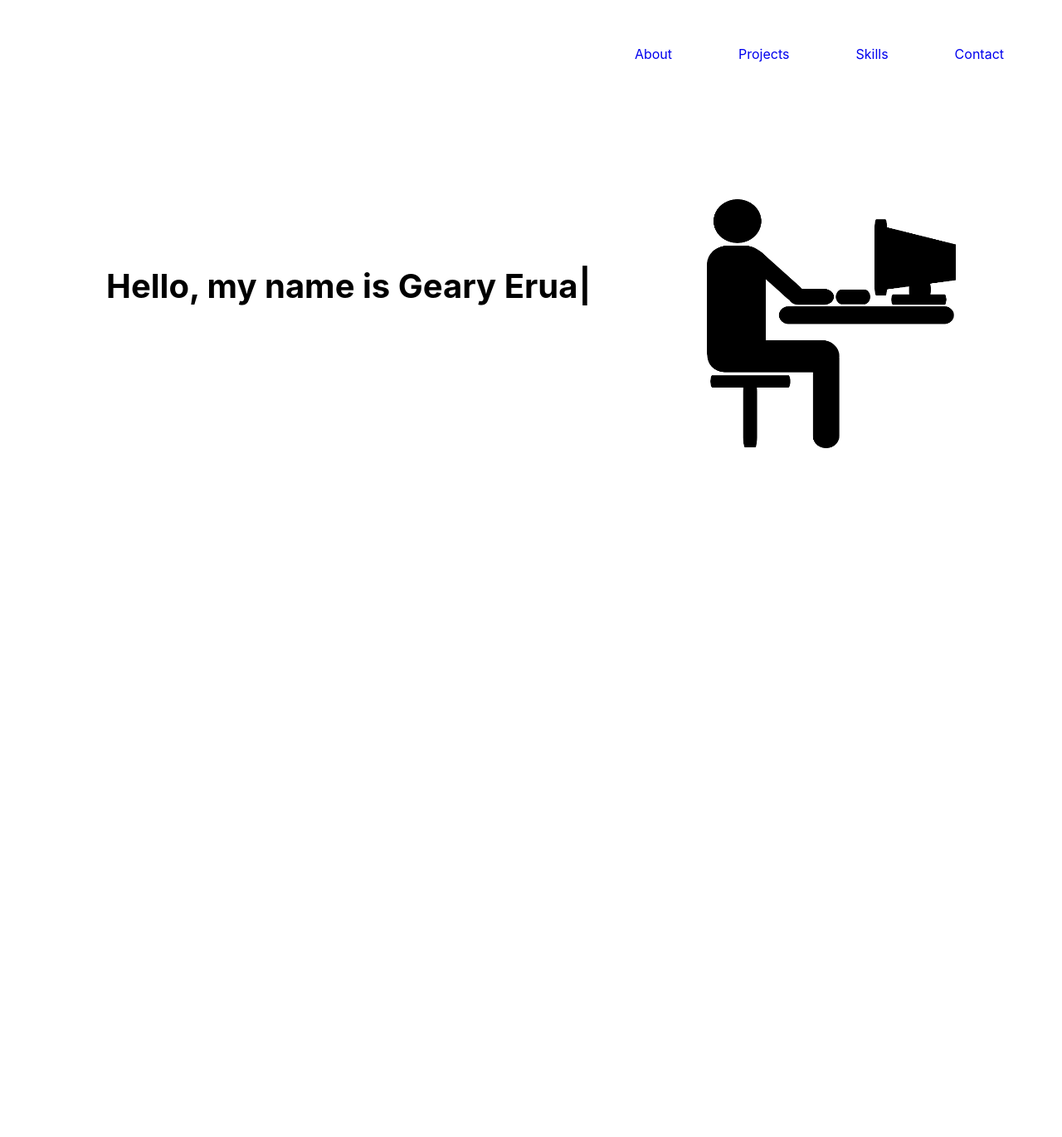
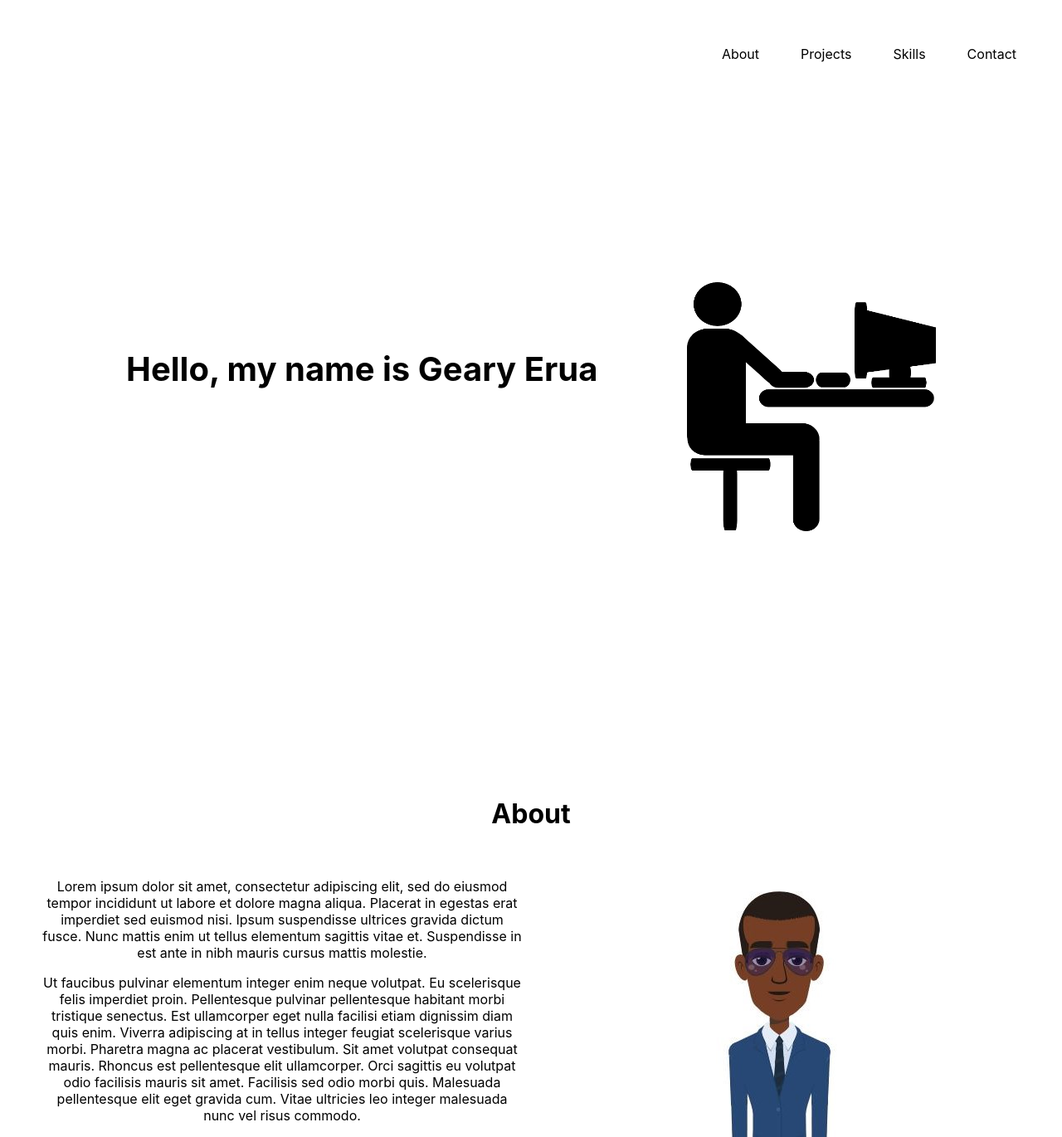
Before and after one commit to Geary-E/portfolio_site, a React (Create React App) app in the folder portfolio/: page / in a window 1280 px wide. Shown: the top 1370 px of the page at 83% size. Before the commit the page ends 800 px from the top, so only its background shows below. Built offline with nearby package versions, Linux system fonts and the light colour scheme.

Commit message:
Portfolio Updates

```diff
--- a/portfolio/src/App.css
+++ b/portfolio/src/App.css
@@ -16,13 +16,12 @@
   margin: 0;
   padding: 0;
   list-style-type: none;
-  /*background-color: black;
-  color: white;*/
   width: 100%;
 }
 
 .navbar-list li {
   padding: 25px;
+  cursor: pointer;
 }
 
 .navbar-list a {
@@ -37,12 +36,18 @@
   color: white;
 }
 
+.main-container {
+  position: relative;
+  height: 100vh;
+}
+
 .home-image {
   width: 300px;
   height: 300px;
   position: absolute;
   top: 30%;
-  right: 10%
+  right: 10%;
+  z-index: 0;
 }
 
 .typewriter {
@@ -51,4 +56,70 @@
   position: absolute;
   top: 40%;
   left: 10%;
+  z-index: 1;
 }
+
+.sections {
+  display: block;
+}
+
+.about-section {
+  padding: 20px;
+  display: flex;
+ /* flex-direction: row;
+  justify-content: center; */
+}
+
+.about-section h1 {
+  text-align: center;
+}
+
+.left-side {
+  flex: 1;
+  padding-right: 10px;
+ /* flex: 50%;
+  width: 50%;
+  float: left; */
+}
+
+.right-side {
+  flex: 1;
+  padding-left: 10px;
+  /*flex: 1; */
+ /* width: 50%;
+  float: right; */
+}
+
+.project-section {
+  padding: 20px;
+  display: flex;
+  flex-flow: row wrap;
+  justify-content: center;
+}
+
+.flex-item {
+  flex: 1;
+  padding: 15px;
+  width: 25%;
+}
+
+.skills-section {
+  padding: 20px;
+  display: flex;
+  flex-flow: row wrap;
+  justify-content: center;
+}
+
+.flex-item {
+  flex: 1;
+  padding: 15px;
+  width: 25%;
+}
+
+.contact-section {
+  padding: 20px;
+}
+
+.contact-items {
+  display: inline-block;
+}
--- a/portfolio/src/App.js
+++ b/portfolio/src/App.js
@@ -1,20 +1,39 @@
 
 import './App.css';
+import React from 'react';
+import { Link } from 'react-scroll';
 import bgImage from './images/image1.png';
+import profileImage from './images/image2.JPG';
+import { useRef } from 'react';
+//import ScrollButton from './ScrollButton';
 import Typewriter from 'typewriter-effect';
 
 function App() {
+
+  const about = useRef(null);
+  const projects = useRef(null);
+  const skills = useRef(null);
+  const contact = useRef(null);
+
+  const scroll = (elementRef => {
+    window.scrollTo({
+      top: elementRef.current.offsetTop,
+      behavior: 'smooth',
+    });
+  });
+
   return (
     <div className="App">
 
       <div className="nav-bar">
         <ul className="navbar-list">
-          <li><a href="#">About</a></li>
-          <li><a href="#">Projects</a></li>
-          <li><a href="#">Skills</a></li>
-          <li><a href="#">Contact</a></li>
+          <li onClick={() => scroll(about)}>About</li>
+          <li onClick={() => scroll(projects)}> Projects</li>
+          <li onClick={() => scroll(skills)}> Skills </li>
+          <li onClick={() => scroll(contact)}> Contact </li>
         </ul>
       </div>
+
       <div className="main-container">
         <img className="home-image" src={bgImage} />
         <div className="typewriter">
@@ -25,7 +44,105 @@ function App() {
           loop: true,
   }}
 /></div>
-      </div>
+      </div><br/><br/>
+
+      <div class="sections">
+
+        <div ref={about} className="first-section">
+         <h1> About </h1>
+            <div className="about-section">
+              <div className="left-side">
+                <p>
+                Lorem ipsum dolor sit amet, consectetur adipiscing elit,
+                sed do eiusmod tempor incididunt ut labore et dolore magna aliqua.
+                Placerat in egestas erat imperdiet sed euismod nisi.
+                Ipsum suspendisse ultrices gravida dictum fusce.
+                Nunc mattis enim ut tellus elementum sagittis vitae et.
+                  Suspendisse in est ante in nibh mauris cursus mattis molestie. </p>
+                <p>
+                Ut faucibus pulvinar elementum integer enim neque volutpat.
+                Eu scelerisque felis imperdiet proin. Pellentesque pulvinar pellentesque habitant morbi tristique senectus. Est ullamcorper eget nulla facilisi etiam dignissim diam quis enim.
+                 Viverra adipiscing at in tellus integer feugiat scelerisque varius morbi. Pharetra magna ac placerat vestibulum.
+                Sit amet volutpat consequat mauris. Rhoncus est pellentesque elit ullamcorper. Orci sagittis eu volutpat odio
+                 facilisis mauris sit amet. Facilisis sed odio morbi quis. Malesuada pellentesque elit eget gravida cum.
+                 Vitae ultricies leo integer malesuada nunc vel risus commodo.
+                 </p>
+                 <p>
+                 Tellus orci ac auctor augue mauris augue
+                 neque gravida in. Nec feugiat nisl pretium fusce id velit.
+                 Diam vel quam elementum pulvinar etiam non quam. Eleifend mi in nulla posuere
+                 sollicitudin aliquam. Lobortis elementum nibh tellus molestie nunc non blandit massa enim.
+                 Aliquam nulla facilisi cras fermentum. Enim nulla aliquet porttitor lacus luctus accumsan tortor. Tincidunt id aliquet risus feugiat. Morbi tincidunt ornare massa eget egestas purus viverra accumsan in.
+                 Elit pellentesque habitant morbi tristique senectus. Sit amet mattis vulputate enim nulla aliquet porttitor.
+                 Lobortis mattis aliquam faucibus purus in. Vitae sapien pellentesque habitant morbi tristique senectus et netus.
+                 Porttitor eget dolor morbi non arcu risus quis. Egestas diam in arcu cursus euismod quis viverra nibh cras. Diam phasellus vestibulum lorem sed risus ultricies tristique nulla aliquet. Etiam erat velit scelerisque in dictum non consectetur a. Morbi tempus iaculis urna id volutpat lacus laoreet non. Gravida arcu ac tortor dignissim convallis aenean. Suspendisse in est ante in nibh mauris cursus mattis.
+                 Mauris commodo quis imperdiet massa tincidunt nunc pulvinar. Montes nascetur ridiculus mus mauris vitae ultricies leo.
+              </p>
+              </div>
+              <div className="right-side">
+              <img src={profileImage} />
+              </div>
+              </div>
+          </div><br/>
+
+          <div ref={projects} className="second-section">
+            <h1> Projects </h1>
+            <div className="project-section">
+              <div className="flex-item">
+              <h2> Snake </h2>
+              </div>
+
+              <div className="flex-item">
+              <h2> Rock-Paper-Scissors </h2>
+              </div>
+
+              <div className="flex-item">
+              <h2>Accessibility Portal</h2>
+              </div>
+
+              <div className="flex-item">
+              <h2> Roman Numeral Converter</h2>
+              </div>
+              </div>
+          </div>
+
+          <div ref={skills} className="third-section">
+              <h1> Skills</h1>
+              <div className="skills-section">
+
+              <div className="flex-item">
+              <h2> Problem Solving </h2>
+              </div>
+
+              <div className="flex-item">
+              <h2> Technical </h2>
+              </div>
+
+              <div className="flex-item">
+              <h2> Communication </h2>
+              </div>
+
+              <div className="flex-item">
+              <h2> Teamwork </h2>
+              </div>
+
+              <div className="flex-item">
+              <h2> Website Design </h2>
+              </div>
+
+              </div>
+          </div>
+
+          <div ref={contact} className="contact-section">
+              <h1> Contact </h1>
+
+              <div className="contact-items">
+                <h2> Email </h2>
+                <h2> LinkedIn </h2>
+              </div>
+          </div>
+
+          </div>
     </div>
   );
 }
```
Also changed, not shown: portfolio/src/images/image2.JPG.
